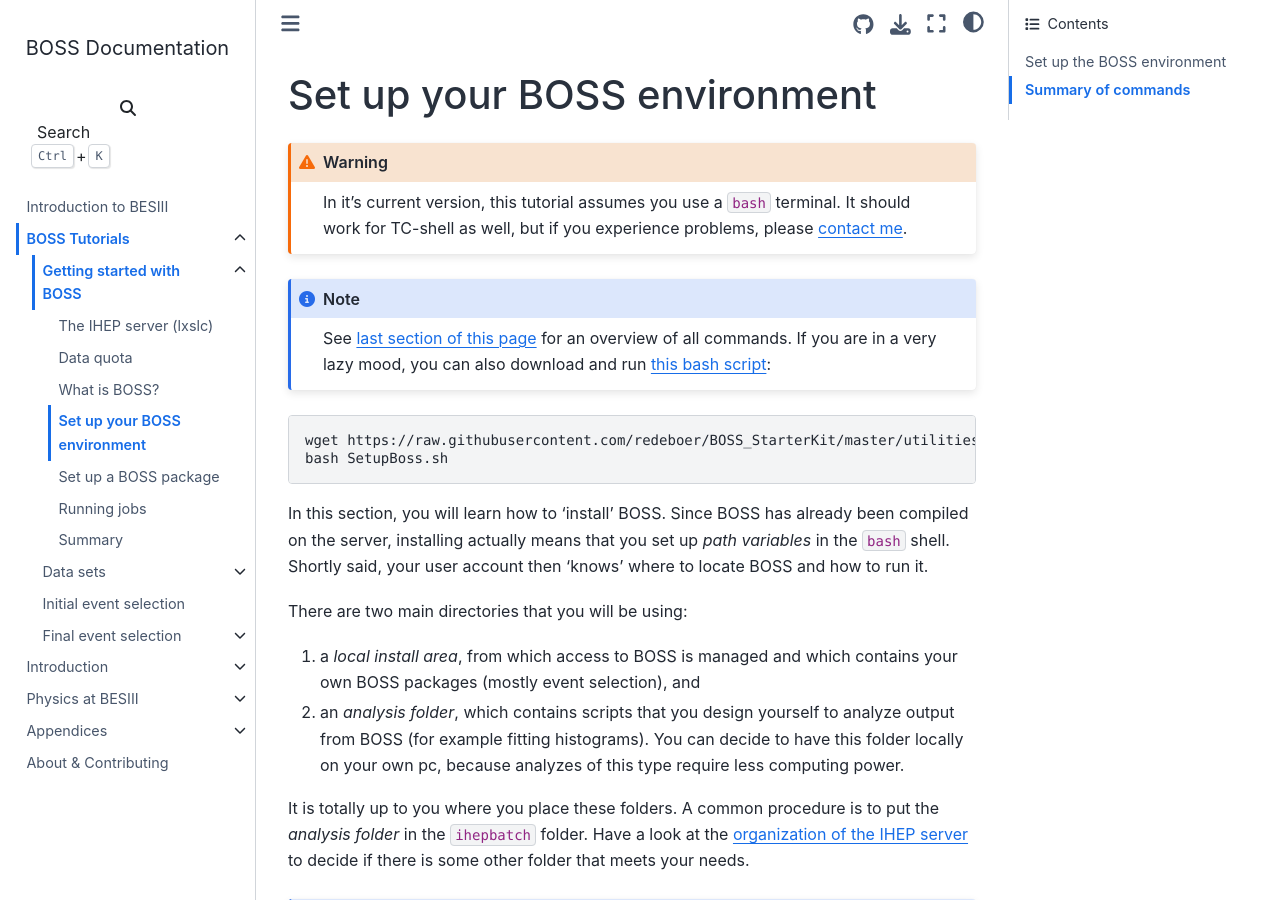
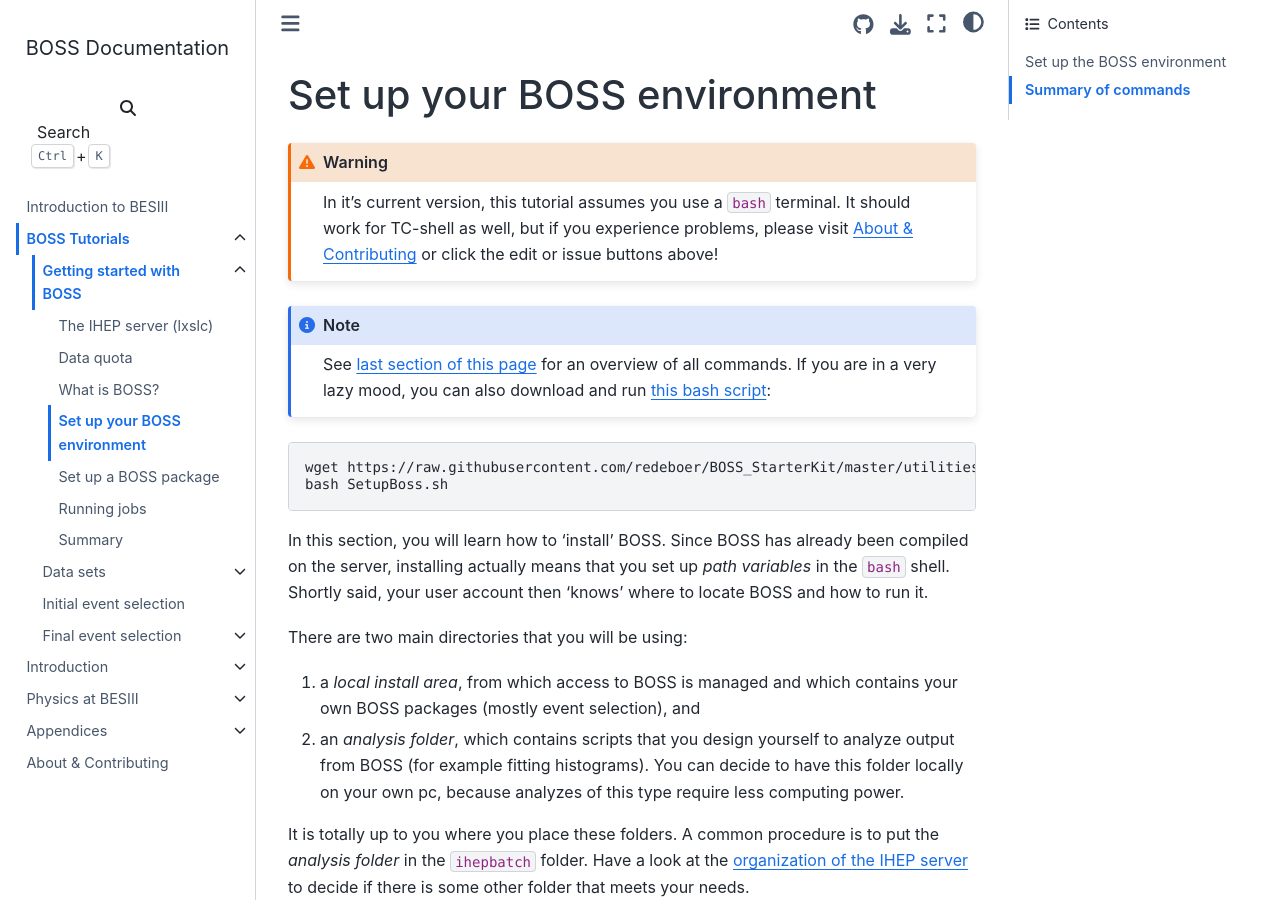
Before and after one commit to redeboer/bossdoc, a Sphinx documentation site: the page built from docs/tutorials/getting-started/setup.md, in a window 1280 px wide and 900 px high. Built offline with Sphinx 7.4.7 and the Sphinx Book theme 1.1.4, drawn with Linux system fonts in a browser that asks for light colours.

Commit message:
fix: improve reference to contribute page

```diff
--- a/docs/tutorials/getting-started/setup.md
+++ b/docs/tutorials/getting-started/setup.md
@@ -5,8 +5,8 @@
 :::{warning}
 
 In it's current version, this tutorial assumes you use a `bash` terminal. It
-should work for TC-shell as well, but if you experience problems, please
-{doc}`contact me </contributing>`.
+should work for TC-shell as well, but if you experience problems, please visit
+{doc}`/contributing` or click the edit or issue buttons above!
 
 :::
 
```
